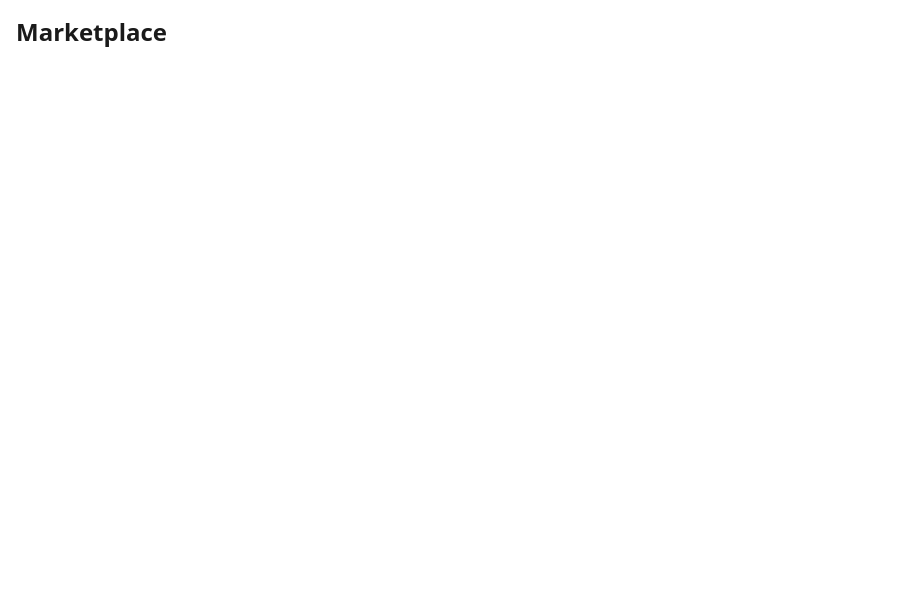
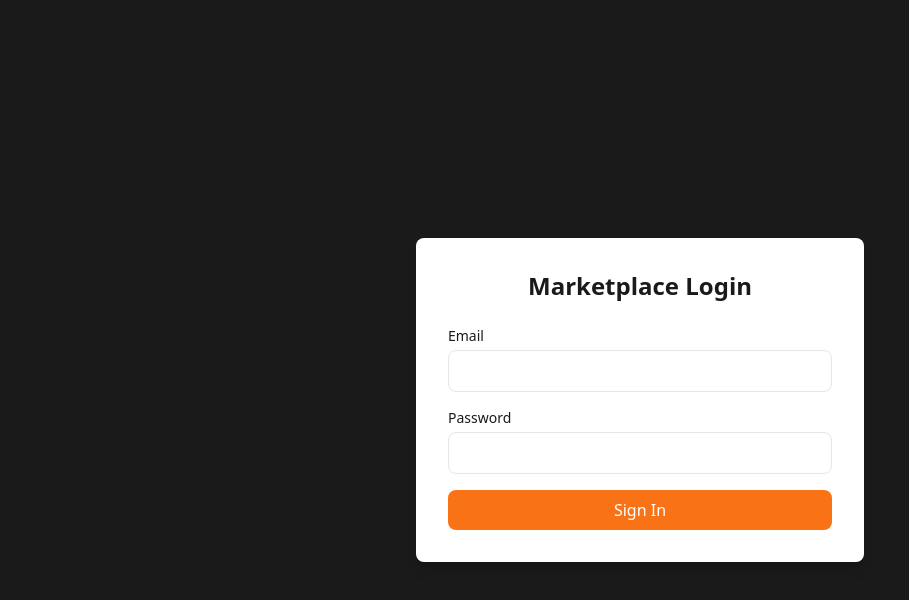
Before and after one commit to bocilmion7-dev/market, a React (Vite) app in the folder apps/web/: page /login in a window 1280 px wide. Shown: the top 600 px of the page, without its empty margins (0-909 px from the left). Built offline with nearby package versions, Linux system fonts and the light colour scheme.

Commit message:
feat: frontend auth with login page, auth store, protected routes

```diff
--- a/apps/web/src/App.tsx
+++ b/apps/web/src/App.tsx
@@ -1,5 +1,7 @@
-import { BrowserRouter } from 'react-router-dom';
+import { BrowserRouter, Routes, Route } from 'react-router-dom';
 import { QueryClient, QueryClientProvider } from '@tanstack/react-query';
+import Login from '@/routes/auth/Login';
+import ProtectedRoute from '@/components/ProtectedRoute';
 
 const queryClient = new QueryClient();
 
@@ -7,9 +9,26 @@ function App() {
   return (
     <QueryClientProvider client={queryClient}>
       <BrowserRouter>
-        <div className="min-h-screen">
-          <h1 className="text-2xl font-bold p-4">Marketplace</h1>
-        </div>
+        <Routes>
+          <Route path="/login" element={<Login />} />
+          <Route
+            path="/admin"
+            element={
+              <ProtectedRoute allowedRoles={['ADMIN_MAKER']}>
+                <div className="p-4"><h1>Admin Dashboard</h1></div>
+              </ProtectedRoute>
+            }
+          />
+          <Route
+            path="/publisher"
+            element={
+              <ProtectedRoute allowedRoles={['PRODUCT_PUBLISHER']}>
+                <div className="p-4"><h1>Publisher Dashboard</h1></div>
+              </ProtectedRoute>
+            }
+          />
+          <Route path="/" element={<div className="p-4"><h1>Storefront</h1></div>} />
+        </Routes>
       </BrowserRouter>
     </QueryClientProvider>
   );
--- /dev/null
+++ b/apps/web/src/components/ProtectedRoute.tsx
@@ -0,0 +1,29 @@
+import { Navigate } from 'react-router-dom';
+import { useAuthStore } from '@/stores/auth';
+import { useMe } from '@/features/auth/hooks';
+
+export default function ProtectedRoute({
+  children,
+  allowedRoles,
+}: {
+  children: React.ReactNode;
+  allowedRoles?: string[];
+}) {
+  const { isLoading } = useMe();
+  const user = useAuthStore((s) => s.user);
+  const authLoading = useAuthStore((s) => s.isLoading);
+
+  if (isLoading || authLoading) {
+    return <div className="flex items-center justify-center min-h-screen"><div className="animate-spin h-8 w-8 border-4 border-brand-accent border-t-transparent rounded-full" /></div>;
+  }
+
+  if (!user) {
+    return <Navigate to="/login" replace />;
+  }
+
+  if (allowedRoles && !user.roles.some((r) => allowedRoles.includes(r))) {
+    return <Navigate to="/" replace />;
+  }
+
+  return <>{children}</>;
+}
--- /dev/null
+++ b/apps/web/src/features/auth/hooks.ts
@@ -0,0 +1,51 @@
+import { useQuery, useMutation, useQueryClient } from '@tanstack/react-query';
+import { api } from '@/lib/api';
+import { useAuthStore } from '@/stores/auth';
+import { useNavigate } from 'react-router-dom';
+
+export function useMe() {
+  const setUser = useAuthStore((s) => s.setUser);
+  return useQuery({
+    queryKey: ['auth', 'me'],
+    queryFn: async () => {
+      const data = await api.get<{ id: string; email: string; fullName: string; roles: string[]; publisherProfileId?: string }>('/auth/me');
+      setUser(data);
+      return data;
+    },
+    retry: false,
+    staleTime: 5 * 60 * 1000,
+  });
+}
+
+export function useLogin() {
+  const queryClient = useQueryClient();
+  const navigate = useNavigate();
+  return useMutation({
+    mutationFn: (credentials: { email: string; password: string }) =>
+      api.post('/auth/login', credentials),
+    onSuccess: (data: any) => {
+      queryClient.setQueryData(['auth', 'me'], data);
+      if (data.roles.includes('ADMIN_MAKER')) {
+        navigate('/admin');
+      } else if (data.roles.includes('PRODUCT_PUBLISHER')) {
+        navigate('/publisher');
+      } else {
+        navigate('/');
+      }
+    },
+  });
+}
+
+export function useLogout() {
+  const queryClient = useQueryClient();
+  const logout = useAuthStore((s) => s.logout);
+  const navigate = useNavigate();
+  return useMutation({
+    mutationFn: () => api.post('/auth/logout'),
+    onSuccess: () => {
+      logout();
+      queryClient.clear();
+      navigate('/login');
+    },
+  });
+}
--- /dev/null
+++ b/apps/web/src/lib/api.ts
@@ -0,0 +1,23 @@
+const API_BASE = '/api';
+
+async function request<T>(endpoint: string, options: RequestInit = {}): Promise<T> {
+  const res = await fetch(`${API_BASE}${endpoint}`, {
+    credentials: 'include',
+    headers: { 'Content-Type': 'application/json' },
+    ...options,
+  });
+  const data = await res.json();
+  if (!data.success) {
+    throw new Error(data.error?.message || 'Request failed');
+  }
+  return data.data;
+}
+
+export const api = {
+  get: <T>(endpoint: string) => request<T>(endpoint),
+  post: <T>(endpoint: string, body?: any) =>
+    request<T>(endpoint, { method: 'POST', body: body ? JSON.stringify(body) : undefined }),
+  patch: <T>(endpoint: string, body?: any) =>
+    request<T>(endpoint, { method: 'PATCH', body: body ? JSON.stringify(body) : undefined }),
+  delete: <T>(endpoint: string) => request<T>(endpoint, { method: 'DELETE' }),
+};
--- /dev/null
+++ b/apps/web/src/routes/auth/Login.tsx
@@ -0,0 +1,54 @@
+import { useState } from 'react';
+import { useLogin } from '@/features/auth/hooks';
+
+export default function Login() {
+  const [email, setEmail] = useState('');
+  const [password, setPassword] = useState('');
+  const login = useLogin();
+
+  return (
+    <div className="min-h-screen flex items-center justify-center bg-brand-dark">
+      <div className="w-full max-w-md bg-white rounded-lg shadow-lg p-8">
+        <h1 className="text-2xl font-bold text-center mb-6">Marketplace Login</h1>
+        <form
+          onSubmit={(e) => {
+            e.preventDefault();
+            login.mutate({ email, password });
+          }}
+          className="space-y-4"
+        >
+          <div>
+            <label className="block text-sm font-medium mb-1">Email</label>
+            <input
+              type="email"
+              value={email}
+              onChange={(e) => setEmail(e.target.value)}
+              className="w-full border rounded-lg px-3 py-2 focus:outline-none focus:ring-2 focus:ring-brand-accent"
+              required
+            />
+          </div>
+          <div>
+            <label className="block text-sm font-medium mb-1">Password</label>
+            <input
+              type="password"
+              value={password}
+              onChange={(e) => setPassword(e.target.value)}
+              className="w-full border rounded-lg px-3 py-2 focus:outline-none focus:ring-2 focus:ring-brand-accent"
+              required
+            />
+          </div>
+          {login.isError && (
+            <p className="text-red-500 text-sm">{login.error.message}</p>
+          )}
+          <button
+            type="submit"
+            disabled={login.isPending}
+            className="w-full bg-brand-accent text-white py-2 rounded-lg font-medium hover:bg-brand-accent-dark disabled:opacity-50"
+          >
+            {login.isPending ? 'Signing in...' : 'Sign In'}
+          </button>
+        </form>
+      </div>
+    </div>
+  );
+}
--- /dev/null
+++ b/apps/web/src/stores/auth.ts
@@ -0,0 +1,25 @@
+import { create } from 'zustand';
+
+interface User {
+  id: string;
+  email: string;
+  fullName: string;
+  roles: string[];
+  publisherProfileId?: string;
+}
+
+interface AuthState {
+  user: User | null;
+  isLoading: boolean;
+  setUser: (user: User | null) => void;
+  setLoading: (loading: boolean) => void;
+  logout: () => void;
+}
+
+export const useAuthStore = create<AuthState>((set) => ({
+  user: null,
+  isLoading: true,
+  setUser: (user) => set({ user, isLoading: false }),
+  setLoading: (isLoading) => set({ isLoading }),
+  logout: () => set({ user: null }),
+}));
```
